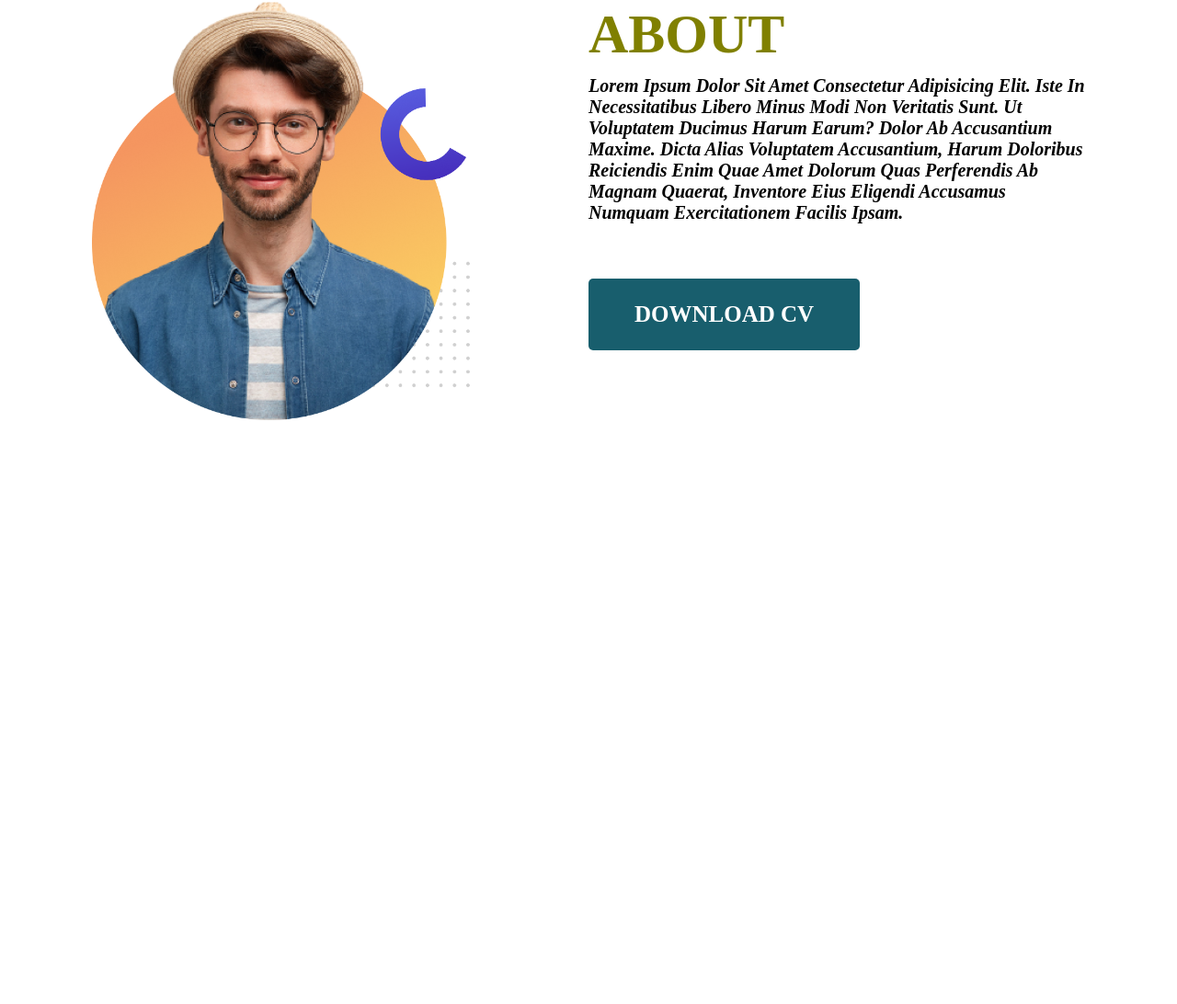
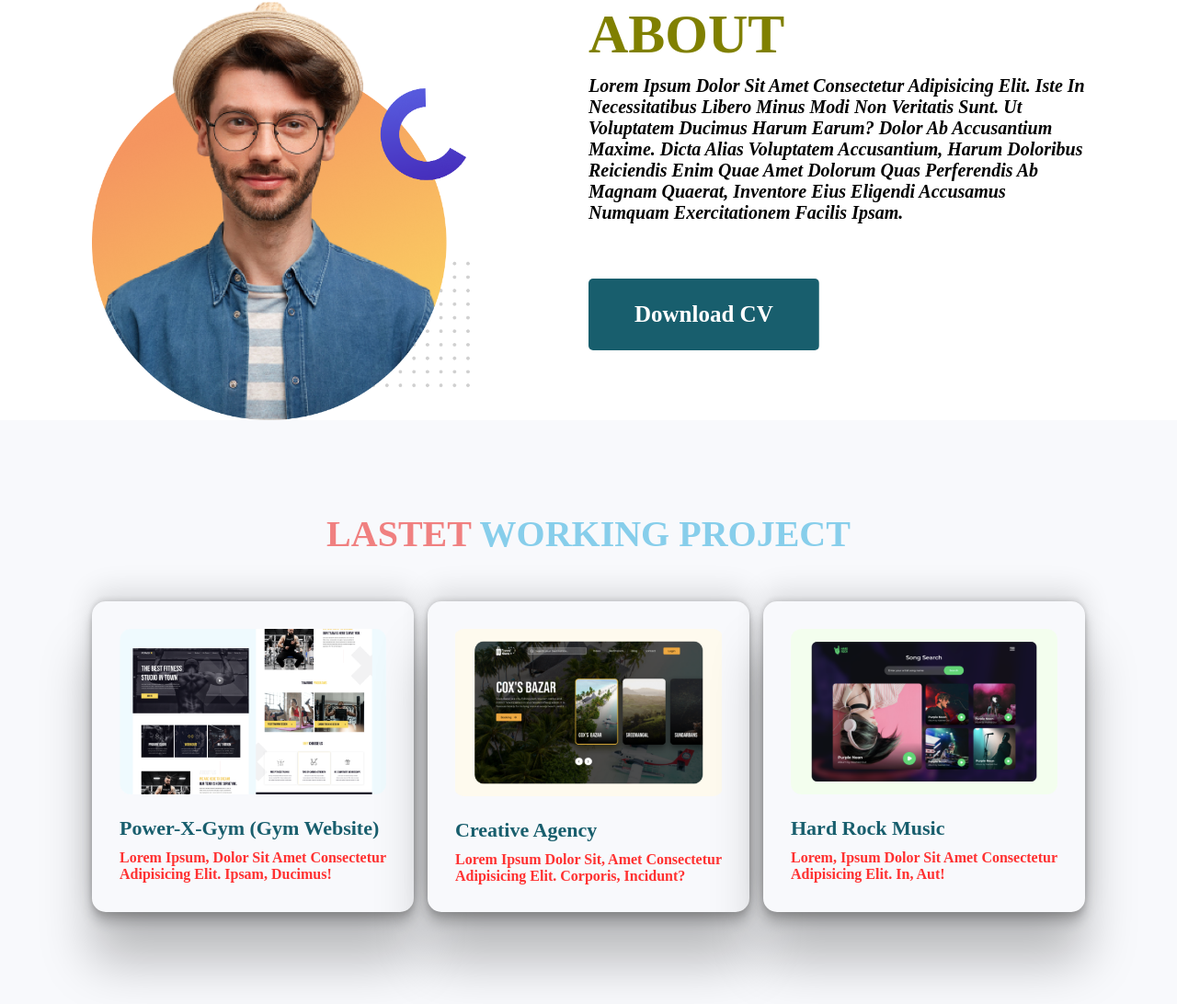
Before and after one commit to TALGAS123/g-joan-1, a plain HTML site: page index.html in a window 1280 px wide. Shown: the part 729-1821 px from the top of the page at 92% size. Before the commit the page ends 1186 px from the top, so only its background shows below. Drawn offline with Linux system fonts and the light colour scheme.

Commit message:
code added

```diff
--- a/index.html
+++ b/index.html
@@ -2,7 +2,7 @@
 <html lang="en">
 <head>
     <meta charset="UTF-8">
-    <meta name="viewport" content="width=device-width, initial-scale=1.0">
+    <meta name="viewport" content="width=device-width, initial-scale=1">
     <title>Joan Cena Protfolio</title>
     <link rel="stylesheet" href="style.css">
 
@@ -60,11 +60,64 @@
             <p><i>Lorem ipsum dolor sit amet consectetur adipisicing elit. Iste in necessitatibus libero minus modi non veritatis sunt. Ut voluptatem ducimus harum earum? Dolor ab accusantium maxime. Dicta alias voluptatem accusantium, harum doloribus reiciendis enim quae amet dolorum quas perferendis ab magnam quaerat, inventore eius eligendi accusamus numquam exercitationem facilis ipsam.</i></p>
 
 
-            <a class="button2" href="3">DOWNLOAD CV</a>
+            <a class="button2" href="3">Download CV</a>
         </div>
     </div>
 </div>
 
 </section>
+
+<!-- portfolio section-->
+<section class="portfolio">
+    <div class="container">
+        <h2>
+            <span>LASTET</span>  WORKING PROJECT
+         </h2>
+        <div class="row">
+
+
+            <!-- img left -->
+            <div class="img-left">
+                <img src="image 4.png" alt="L">
+                <h3>
+                    Power-x-gym (gym website)
+                </h3>
+                <p>
+                    Lorem ipsum, dolor sit amet consectetur adipisicing elit. Ipsam, ducimus!
+                </p>
+            </div>
+
+            <!-- img middle -->
+
+            <div class="img-middle">
+                <img src="image 5.png" alt="M">
+                <h3>
+                    Creative Agency
+                </h3>
+
+                <p>
+                    Lorem ipsum dolor sit, amet consectetur adipisicing elit. Corporis, incidunt?
+                </p>
+
+            </div>
+
+            <!-- img right -->
+
+
+            <div class="img-right">
+                <img src="image 8.png" alt="R">
+                <h3>
+                    Hard Rock Music
+                </h3>
+                <p>
+                    Lorem, ipsum dolor sit amet consectetur adipisicing elit. In, aut!
+                </p>
+            </div>
+
+        </div>
+
+    </div>
+
+</section>
 </body>
 </html>
--- a/style.css
+++ b/style.css
@@ -201,3 +201,127 @@ margin-bottom: 60px;
         .details-right .button2:hover{
             background-position: left;
         }
+
+
+        /* portfolio section */
+
+        .portfolio{
+        background-color: #F8F9Fc;
+        padding: 100px 0;
+
+        }
+
+        .portfolio h2{
+            color: skyblue;
+            font-size: 40px;
+            font-weight: bold;
+            text-transform: uppercase;
+            margin-bottom: 50px;
+            text-align: center;
+
+        }
+        .portfolio h2 span{
+            color: lightcoral;
+        }
+
+        .portfolio .row{
+            display: flex;
+        }
+
+       /* img left */
+
+        .portfolio .row .img-left{
+            width: 33.33%;
+            background-color: #F8F9Fc;
+            margin-right: 10px;
+            padding: 30px;
+            border-radius: 15px;
+            box-shadow: rgba(0, 0, 0, 0.25) 0px 54px 55px, rgba(0, 0, 0, 0.12) 0px -12px 30px, rgba(0, 0, 0, 0.12) 0px 4px 6px, rgba(0, 0, 0, 0.17) 0px 12px 13px, rgba(0, 0, 0, 0.09) 0px -3px 5px;
+        }
+
+        .portfolio .row .img-left h3{
+            color: #185E6D;
+            font-size: 22px;
+            text-transform: capitalize;
+            font-weight: bold;
+            margin-bottom: 10px;
+        }
+
+        .portfolio .row .img-left p{
+            color: #ff3131;
+            font-size: 16px;
+            text-transform: capitalize;
+            font-weight: bold;
+        }
+
+        .portfolio .row .img-left img{
+            width: 100%;
+            margin-bottom: 20px;
+
+        }
+
+          /* img middle */
+
+        .portfolio .row .img-middle{
+            width: 33.33%;
+            background-color: #F8F9Fc;
+            margin: 0 5px;
+            padding: 30px;
+            border-radius: 15px;
+            box-shadow: rgba(0, 0, 0, 0.25) 0px 54px 55px, rgba(0, 0, 0, 0.12) 0px -12px 30px, rgba(0, 0, 0, 0.12) 0px 4px 6px, rgba(0, 0, 0, 0.17) 0px 12px 13px, rgba(0, 0, 0, 0.09) 0px -3px 5px;
+        }
+
+        .portfolio .row .img-middle h3{
+            color: #185E6D;
+            font-size: 22px;
+            text-transform: capitalize;
+            font-weight: bold;
+            margin-bottom: 10px;
+        }
+
+        .portfolio .row .img-middle p{
+            color: #ff3131;
+            font-size: 16px;
+            text-transform: capitalize;
+            font-weight: bold;
+        }
+
+        .portfolio .row .img-middle img{
+            width: 100%;
+            margin-bottom: 20px;
+
+        }
+
+
+
+        /* img right */
+
+        .portfolio .row .img-right{
+            width: 33.33%;
+            background-color: #F8F9Fc;
+            margin-left: 10px;
+            padding: 30px;
+            border-radius: 15px;
+            box-shadow: rgba(0, 0, 0, 0.25) 0px 54px 55px, rgba(0, 0, 0, 0.12) 0px -12px 30px, rgba(0, 0, 0, 0.12) 0px 4px 6px, rgba(0, 0, 0, 0.17) 0px 12px 13px, rgba(0, 0, 0, 0.09) 0px -3px 5px;
+        }
+
+        .portfolio .row .img-right h3{
+            color: #185E6D;
+            font-size: 22px;
+            text-transform: capitalize;
+            font-weight: bold;
+            margin-bottom: 10px;
+        }
+
+        .portfolio .row .img-right p{
+            color: #ff3131;
+            font-size: 16px;
+            text-transform: capitalize;
+            font-weight: bold;
+        }
+
+        .portfolio .row .img-right img{
+            width: 100%;
+            margin-bottom: 20px;
+
+        }
```
